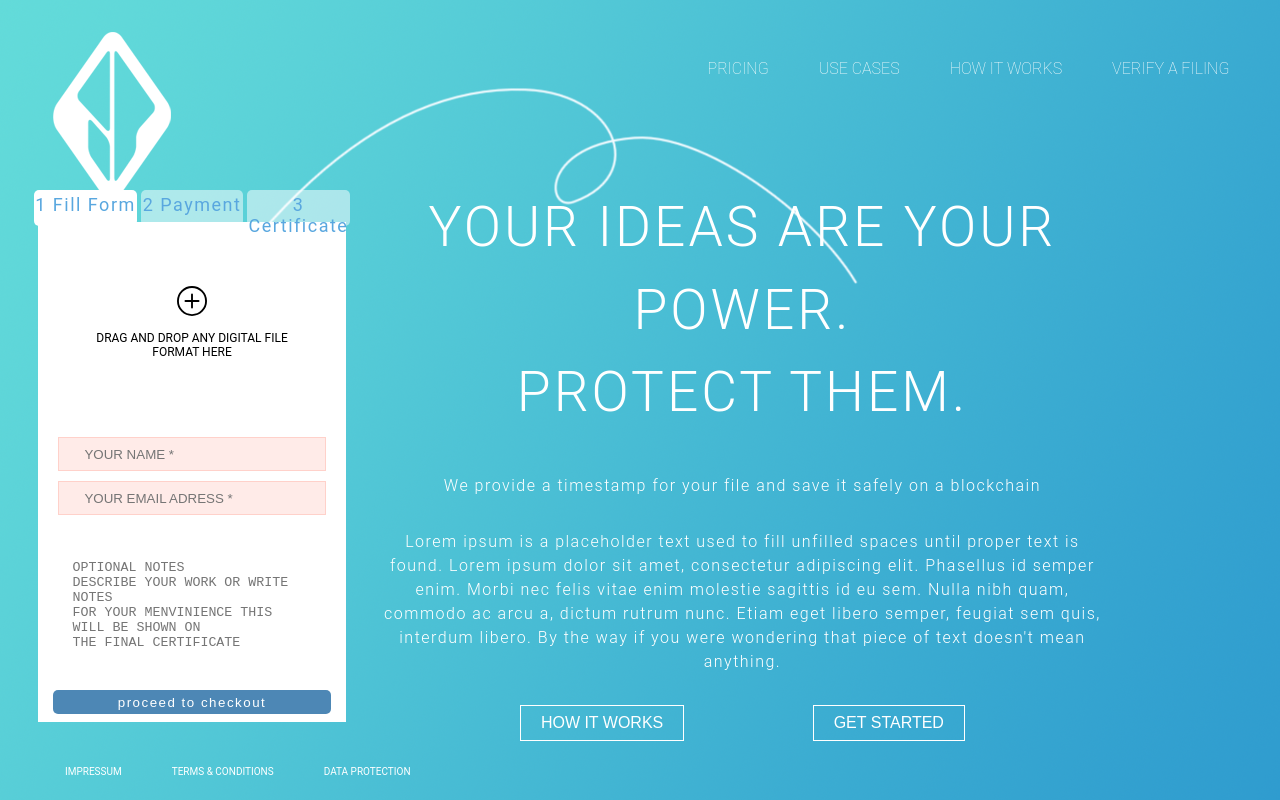
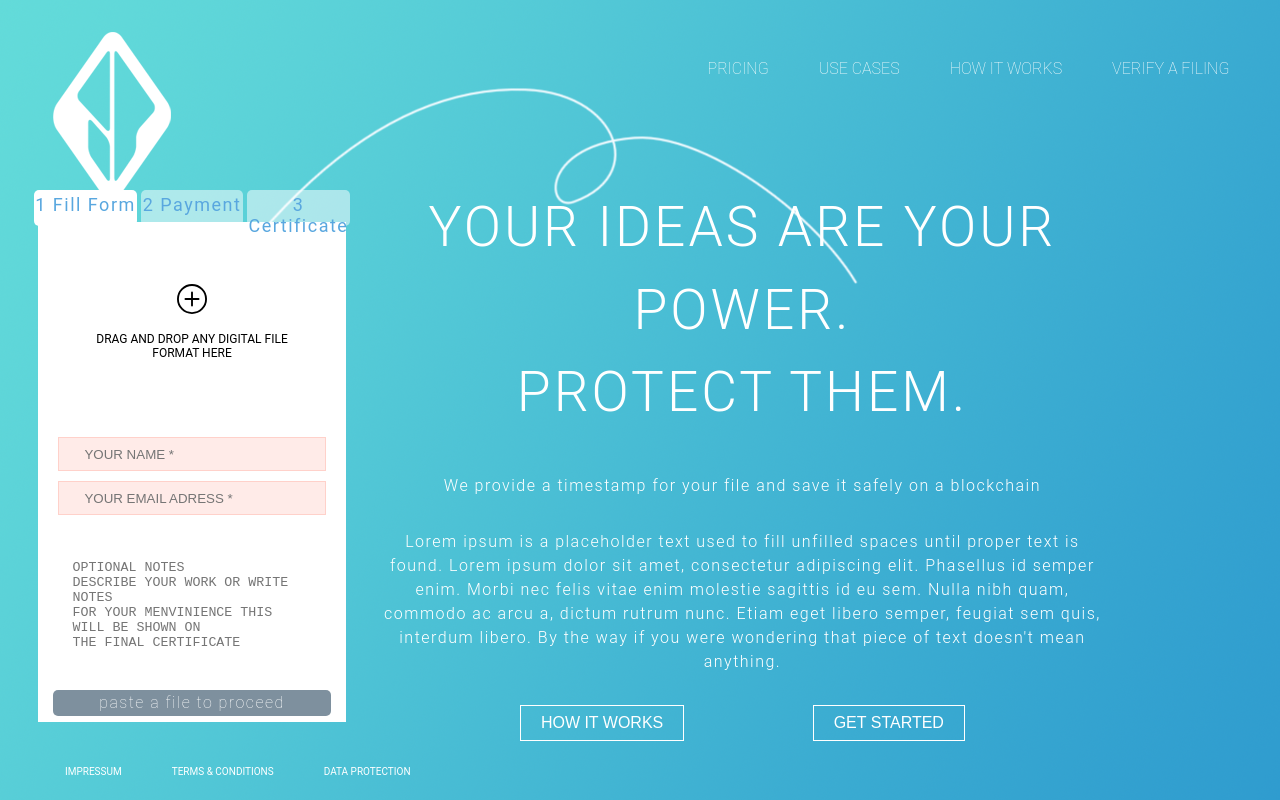
Before and after one commit to creativecopyrights/Website, a React (Create React App) app: page / in a window 1280 px wide. Built offline with nearby package versions, Linux system fonts and the light colour scheme.

Commit message:
fix: dropzone

```diff
--- a/src/pages/ActionForms/FillForm/FillForm.css
+++ b/src/pages/ActionForms/FillForm/FillForm.css
@@ -39,6 +39,7 @@
     padding: 0px 25px 0px 25px;
 }
 
+
 .fillFormContainer_form textarea{
     resize: none;
     margin: 25px 4px;
@@ -46,14 +47,29 @@
 }
 
 .fillFormContainer_form--button{
-    height: 24px;
+    height: 20px;
     letter-spacing: 1.5px;
     background-color: #4D87B5;
     border-style: solid;
     border-color: transparent;
     border-radius: 5px;
-    color:white;
+    display: flex;
+    justify-content: center;
+    align-items: flex-start;
 }
+
+.fillFormContainer_form--buttonGrey{
+    height: 20px;
+    letter-spacing: 1.5px;
+    background-color: #7e909e;
+    border-style: solid;
+    border-color: transparent;
+    border-radius: 5px;
+    display: flex;
+    justify-content: center;
+    align-items: flex-start;
+}
+
 
 .fillFormContainer_form--textarea{
     padding: 15px;
--- a/src/pages/ActionForms/FillForm/FillForm.js
+++ b/src/pages/ActionForms/FillForm/FillForm.js
@@ -7,6 +7,7 @@ import "./FillForm.css"
 
 // DropZone
 import {useDropzone} from 'react-dropzone';
+import { Link } from "react-router-dom";
 
 /*
     TODO: 1 FillForm
@@ -20,11 +21,13 @@ import {useDropzone} from 'react-dropzone';
 
 const FillForm = () => {
 
-    const {acceptedFiles, getRootProps, getInputProps} = useDropzone();
+    const {acceptedFiles, getRootProps, getInputProps} = useDropzone({maxFiles:1});
 
-    const handleOnClick = (e) => {
-        e.preventDefault()
-    }
+    const files = acceptedFiles.map(file => (
+        <div>
+            {file.path} - {(file.size / 1000000).toFixed(2)} MB
+        </div>
+    ))
 
     return(
         <div className="fillFormContainer" >
@@ -32,8 +35,16 @@ const FillForm = () => {
             <div className="fillFormContainer__dropzone" >
                 <div {...getRootProps({className: 'dropzone'})}>
                     <input {...getInputProps()} />
-                    <BsPlusCircle style={{height:"30px",width:"30px",marginBottom:"15px"}} />
-                    <div  >DRAG AND DROP ANY DIGITAL FILE FORMAT HERE</div>
+                    {acceptedFiles.length === 0 ?
+                                        <div>
+                                        <BsPlusCircle style={{height:"30px",width:"30px",marginBottom:"15px"}} />
+                                        <div  >DRAG AND DROP ANY DIGITAL FILE FORMAT HERE</div>
+                                    </div>
+                                    :
+                                    <div>{files}</div>
+                    }
+
+
                 </div>
             </div>
 
@@ -41,7 +52,18 @@ const FillForm = () => {
                 <input className="fillFormContainer_form--input" type="text" name="name" id="name" placeholder="YOUR NAME *" />
                 <input  className="fillFormContainer_form--input"  type="email" name="email" id="email" placeholder="YOUR EMAIL ADRESS *" />
                 <textarea className="fillFormContainer_form--textarea" name="textarea" id="" rows="6" placeholder="OPTIONAL NOTES                                   DESCRIBE YOUR WORK OR WRITE NOTES                      FOR YOUR MENVINIENCE THIS WILL BE SHOWN ON            THE FINAL CERTIFICATE" ></textarea>
-                <input onClick={handleOnClick} className="fillFormContainer_form--button" type="submit" value="proceed to checkout"/>
+                {acceptedFiles.length !== 0 ?
+
+                                <div className="fillFormContainer_form--button" >
+                                    <Link style={{width:"100%",height:"100%",textAlign:"center"}} to="/payment" className="link">proceed to checkout</Link>
+                                </div>
+                                :
+                                <div className="fillFormContainer_form--buttonGrey" >
+                                <div style={{width:"100%",height:"100%",textAlign:"center",color:"white",fontWeight:"100"}}>paste a file to proceed</div>
+                                </div>
+                }
+
+
             </form>
 
         </div>
```
